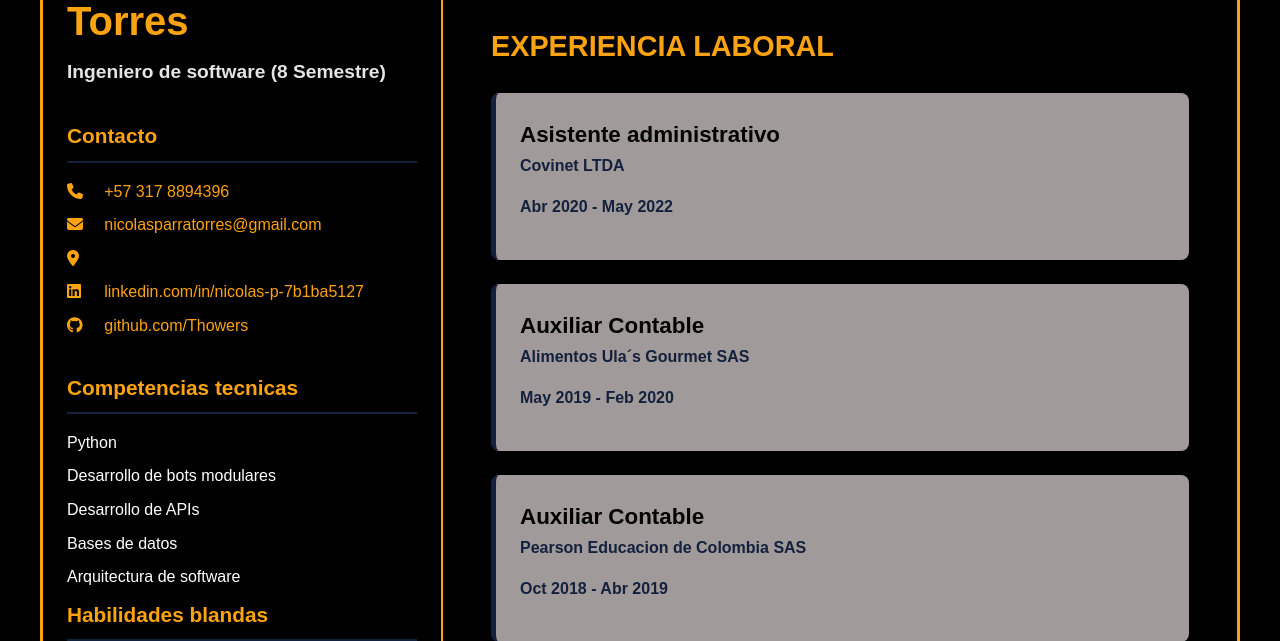
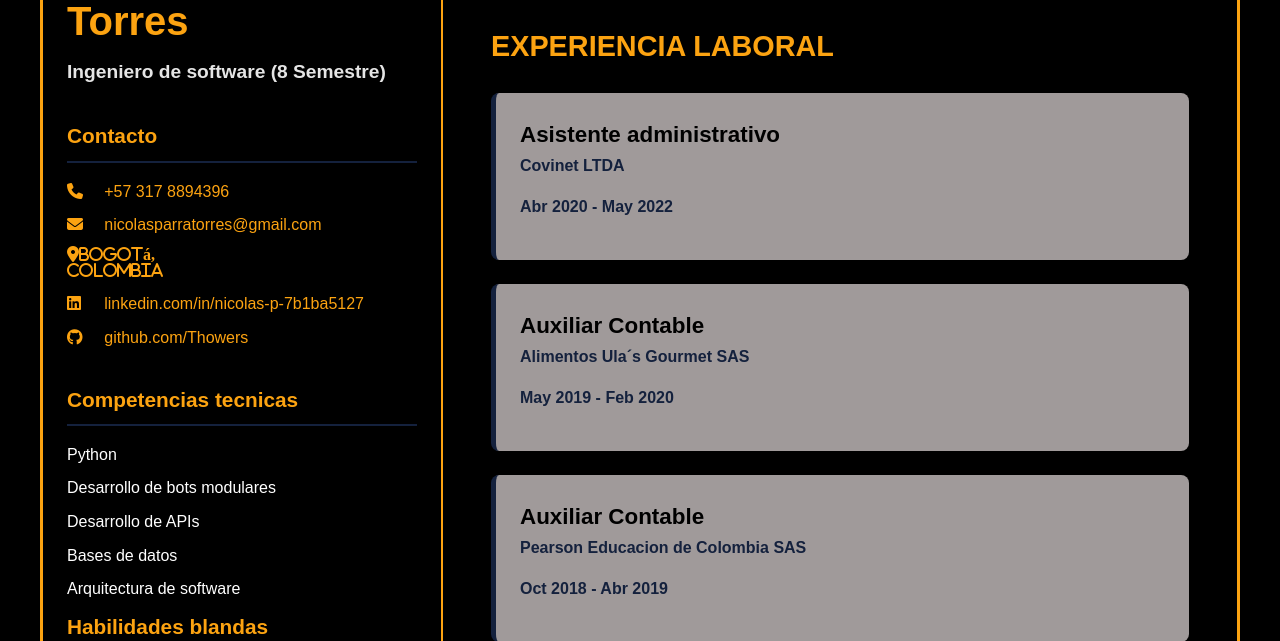
Before and after one commit to Thowers/curriculum, a Django app: page / in a window 1280 px wide. Shown: the part 386-1027 px from the top of the page. Run offline with Django 5.2, Linux system fonts and the light colour scheme.

Commit message:
Correccion 2

```diff
--- a/curriculum/templates/pages/index.html
+++ b/curriculum/templates/pages/index.html
@@ -21,12 +21,11 @@
                     <a href="mailto:nicolasparratorres@gmail.com">nicolasparratorres@gmail.com</a>
                 </li>
                 <li>
-                    <i class="fa-solid fa-location-dot"></i>
+                    <i class="fa-solid fa-location-dot">Bogotá, Colombia</i>
                 </li>
                 <li>
                     <i class="fa-brands fa-linkedin"></i>
-                    <a href="https://linkedin.com/in/nicolas-p-7b1ba5127"
-                        target="_blank">linkedin.com/in/nicolas-p-7b1ba5127</a>
+                    <a href="https://linkedin.com/in/nicolas-p-7b1ba5127" target="_blank">linkedin.com/in/nicolas-p-7b1ba5127</a>
                 </li>
                 <li>
                     <i class="fa-brands fa-github"></i>
```
